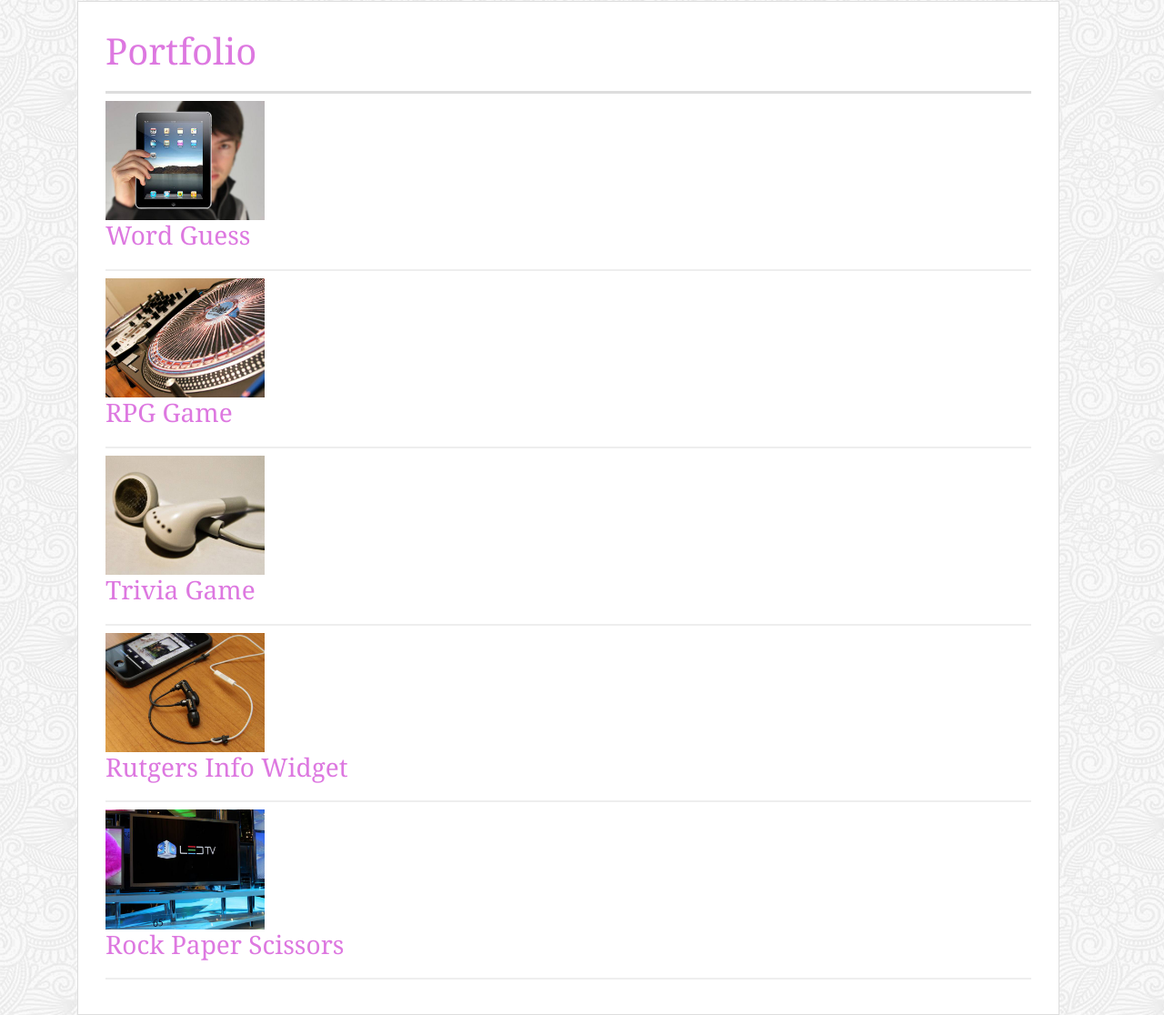
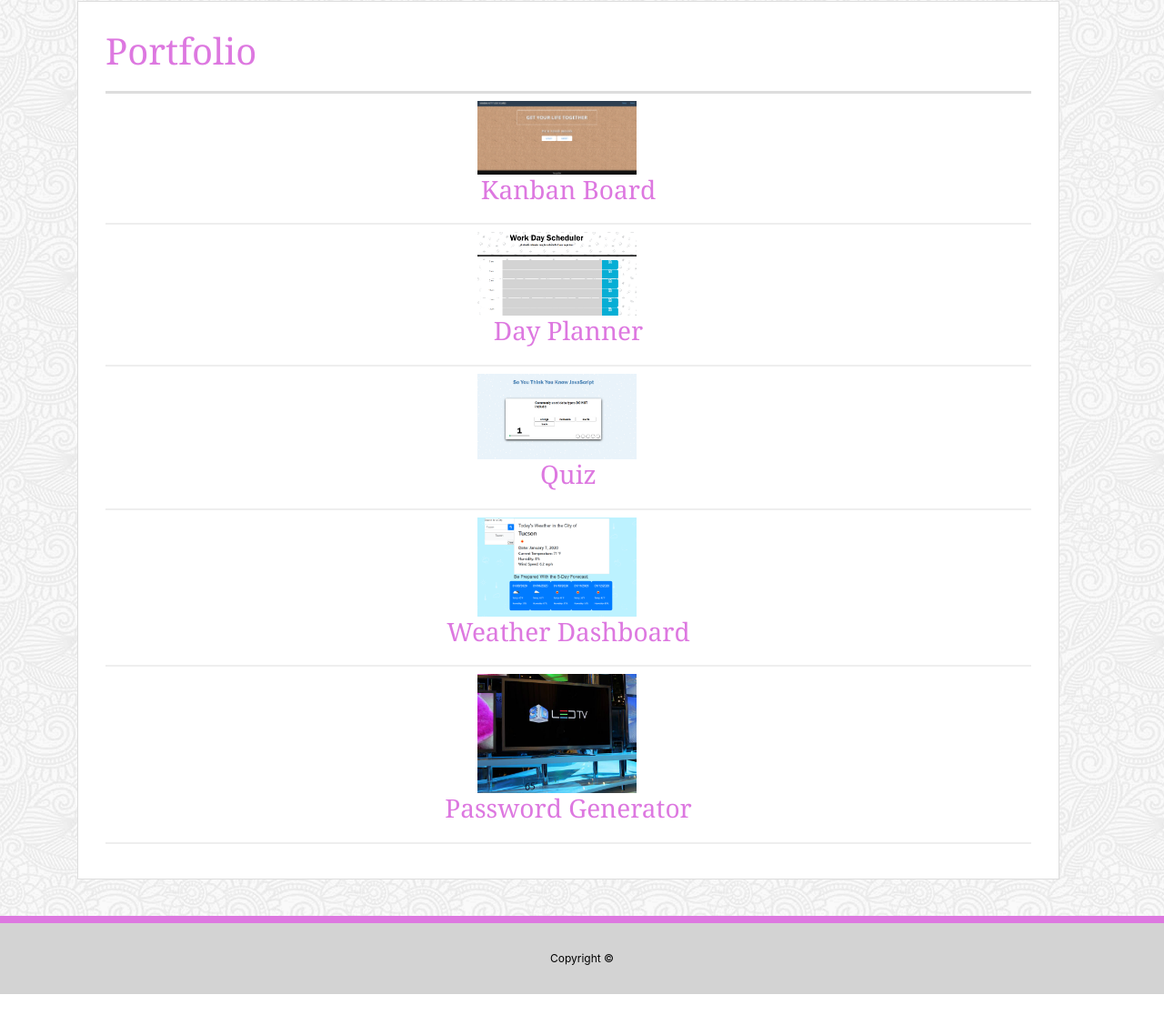
Before and after one commit to clcamou/portfolioUpdate, a plain HTML site: page portfolio.html in a window 1280 px wide. Shown: the part 129-1245 px from the top of the page at 91% size. After the commit the page ends 1222 px from the top, so only its background shows below. Drawn offline with nearby package versions, Linux system fonts and the light colour scheme.

```diff
--- a/assets/css/stylesheet.css
+++ b/assets/css/stylesheet.css
@@ -2,7 +2,7 @@ body {
     font-family: Arial, "Helvetica Neue", Helvetica, sans-serif;
     font-size: 18px;
     line-height: 34px;
-    color: #777;
+    height: 100%;
     background: url("../images/full-bloom.png");
   }
 
@@ -11,10 +11,7 @@ body {
     margin: 0;
   }
 
-  html,
-  body {
-    height: 100%;
-  }
+  html
 
   .wrapper {
     height: auto !important;
@@ -139,6 +136,9 @@ body {
     bottom: 0;
     width: 100%;
   }
+  .work {
+    text-align: center;
+  }
 
 
   .sidebar {
--- a/portfolio.html
+++ b/portfolio.html
@@ -11,9 +11,9 @@
 <body>
 
   <header id="masthead">
-    <div class="container">
-      <a href="index.html" id="logo">Christine Camou</a>
-      <nav class="navbar navbar-expand-lg navbar-light bg-light">
+    <div class= "container">
+        <a href="portfolio.html" id="logo"> Christine Camou</a>
+        <nav class="navbar navbar-expand-lg navbar-light bg">
                 <button class="navbar-toggler" type="button" data-toggle="collapse" data-target="#navbarTogglerDemo01" aria-controls="navbarTogglerDemo01" aria-expanded="false" aria-label="Toggle navigation">
                   <span class="navbar-toggler-icon"></span>
                 </button>
@@ -28,7 +28,6 @@
                   </ul>
                 </div>
               </nav>
-    </div>
   </header>
 
   <div id="main-container" class="container">
@@ -36,28 +35,33 @@
       <h1>Portfolio</h1>
 
       <div class="work">
-        <img src="assets/images/technics-q-c-640-480-1.jpg" width= "200" hieght = "200" alt="Word Guess">
-        <h3>Word Guess</h3>
+        <a href="https://fabybacenelson.github.io/Project-One/index.html">
+        <img src="assets/images/Kanban .png" width= "200" hieght = "200" alt="Kanban Board">
+        <h3>Kanban Board</h3></a>
       </div>
 
       <div class="work">
-        <img src="assets/images/technics-q-c-640-480-2.jpg" width= "200" hieght = "200" alt="RPG Game">
-        <h3>RPG Game</h3>
+        <a href="https://clcamou.github.io/calendar/">
+        <img src="assets/images/Day Scheduler.png" width= "200" hieght = "200" alt="Planner">
+        <h3>Day Planner</h3> </a>
       </div>
 
       <div class="work">
-        <img src="assets/images/technics-q-c-640-480-5.jpg" width= "200" hieght = "200" alt="Trivia Game">
-        <h3>Trivia Game</h3>
+        <a href="https://clcamou.github.io/quiz/index">
+        <img src="assets/images/Quiz.png" width= "200" hieght = "200" alt="Quiz">
+        <h3>Quiz</h3> </a>
       </div>
 
       <div class="work">
-        <img src="assets/images/technics-q-c-640-480-7.jpg" width= "200" hieght = "200" alt="Rutgers Info Widget">
-        <h3>Rutgers Info Widget</h3>
+        <a href="https://clcamou.github.io/WeatherDashboard/">
+        <img src="assets/images/Weather Dashboard.png" width= "200" hieght = "200" alt="Weather Dashboard">
+        <h3>Weather Dashboard</h3></a>
       </div>
 
       <div class="work">
-        <img src="assets/images/technics-q-c-640-480-9.jpg" width= "200" hieght = "200" alt="Rock Paper Scissors">
-        <h3>Rock Paper Scissors</h3>
+        <a href="https://clcamou.github.io/rpgenerator/rpgen">
+        <img src="assets/images/technics-q-c-640-480-9.jpg" width= "200" hieght = "200" alt="Password">
+        <h3>Password Generator</h3></a>
       </div>
 
     </section>
```
Also changed, not shown: contact.html (+4 -3 lines), index.html (+1 -1 lines), assets/images/Day Scheduler.png (added), assets/images/Kanban .png (added), assets/images/Quiz.png (added), assets/images/Weather Dashboard.png (added), assets/images/technics-q-c-640-480-1.jpg (deleted), assets/images/technics-q-c-640-480-2.jpg (deleted), assets/images/technics-q-c-640-480-5.jpg (deleted), assets/images/technics-q-c-640-480-7.jpg (deleted), 2 other files. Lines whose indentation alone changed are shown as unchanged.
